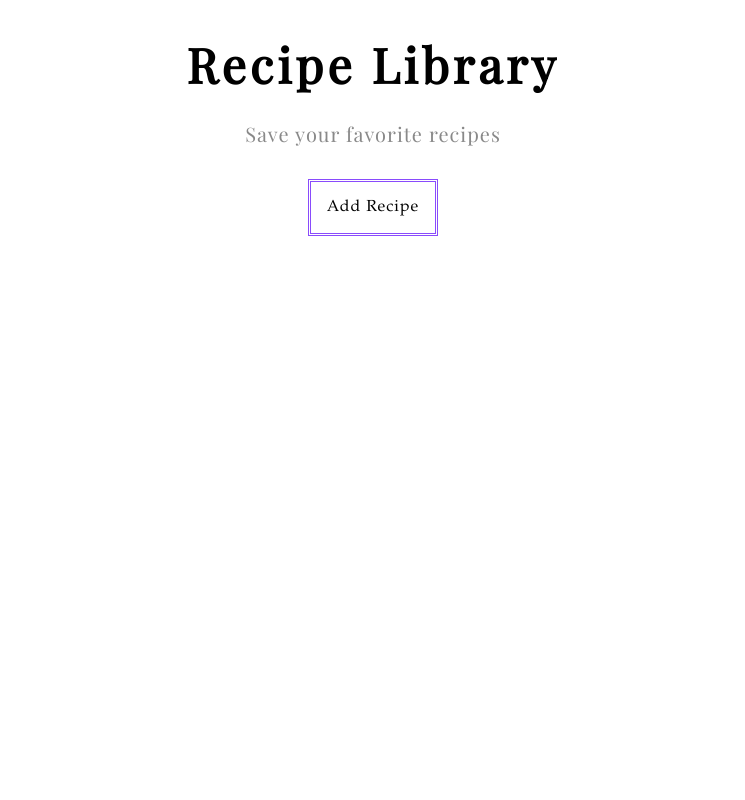
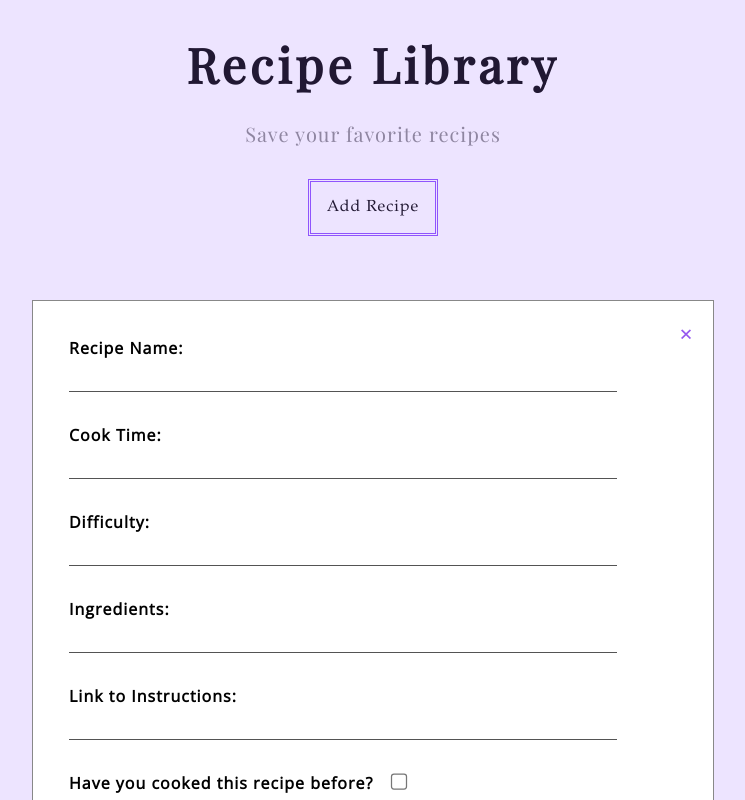
Before and after one commit to DevKarenC/library, a plain HTML site: page index.html in a window 1280 px wide. Both pictures are taken after a click on the button "Add Recipe". Shown: the whole page, without its empty margins (267-1012 px from the left). Drawn offline with nearby package versions, Linux system fonts and the light colour scheme; a web font is replaced by a local one.

Commit message:
Display modal with inputs to add new recipes (#2)

```diff
--- a/index.css
+++ b/index.css
@@ -36,3 +36,99 @@ nav {
   color: white;
   transition: all 0.5s ease-in-out;
 }
+
+.save-recipe-button {
+  border: 3px white double;
+  background-color: #1fa521;
+  color: white;
+  padding: 1rem;
+  cursor: pointer;
+  display: block;
+  margin: 0 auto 1rem;
+  font-size: 1rem;
+  font-family: Palatino;
+  letter-spacing: 1px;
+  transition: all 0.3s ease-in-out;
+}
+
+.save-recipe-button:hover {
+  border: 3px white double;
+  background-color: #08593a;
+  color: white;
+  transition: all 0.3s ease-in-out;
+}
+
+/* The Modal (background) */
+#myModal {
+  display: none; /* Hidden by default */
+  position: fixed; /* Stay in place */
+  z-index: 1; /* Sit on top */
+  left: 0;
+  top: 0;
+  width: 100%; /* Full width */
+  height: 100%; /* Full height */
+  overflow: auto; /* Enable scroll if needed */
+  background-color: rgb(0, 0, 0); /* Fallback color */
+  background-color: rgba(167, 119, 255, 0.2);
+}
+
+/* Modal Content/Box */
+.modal-content {
+  background-color: #ffffff;
+  margin: 300px auto;
+  padding: 20px;
+  border: 1px solid #888;
+  width: 50%;
+}
+
+.modal,
+.input-label {
+  font-family: "Open Sans", sans-serif;
+  font-size: 1rem;
+  letter-spacing: 1px;
+  margin-left: 1rem;
+}
+
+.input-label {
+  display: block;
+  font-weight: bold;
+  margin-bottom: 0.5rem;
+}
+
+.name {
+  margin-top: 1rem;
+}
+
+.inputbox {
+  border-width: 0 0 1px;
+  border-color: black;
+  width: 85%;
+  margin-bottom: 2rem;
+}
+
+.recipe-haveCooked-label {
+  display: flex;
+}
+
+.recipe-haveCooked {
+  -ms-transform: scale(1.25);
+  -moz-transform: scale(1.25);
+  -webkit-transform: scale(1.25);
+  -o-transform: scale(1.25);
+  width: 20px;
+}
+
+/* The Close Button */
+.close {
+  color: #9557ee;
+  float: right;
+  font-size: 24px;
+  font-weight: bold;
+}
+
+.close:hover,
+.close:focus {
+  color: #6c1be5;
+  text-decoration: none;
+  cursor: pointer;
+}
--- a/index.html
+++ b/index.html
@@ -11,6 +11,10 @@
       href="https://fonts.googleapis.com/css2?family=Playfair+Display:ital,wght@0,400;1,600&display=swap"
       rel="stylesheet"
     />
+    <link
+      href="https://fonts.googleapis.com/css2?family=Open+Sans&display=swap"
+      rel="stylesheet"
+    />
     <link rel="stylesheet" href="index.css" />
   </head>
   <body>
@@ -21,6 +25,54 @@
         <div class="description">Save your favorite recipes</div>
       </nav>
       <button class="add-recipe-button">Add Recipe</button>
+      <div id="myModal">
+        <div class="modal-content">
+          <span class="close">&times;</span>
+          <label for="name" class="input-label name">Recipe Name: </label>
+          <input
+            type="text"
+            class="modal recipe-name inputbox"
+            name="recipe-name"
+          /><br />
+          <label for="time" class="input-label time">Cook Time: </label>
+          <input
+            type="text"
+            class="modal recipe-time inputbox"
+            name="recipe-time"
+          /><br />
+          <label for="difficulty" class="input-label difficulty"
+            >Difficulty:
+          </label>
+          <input
+            type="text"
+            class="modal recipe-difficulty inputbox"
+            name="recipe-difficulty"
+          /><br />
+          <label for="ingredients" class="input-label ingredients"
+            >Ingredients:
+          </label>
+          <input
+            type="text"
+            class="modal recipe-ingredients inputbox"
+            name="recipe-ingredients"
+          /><br />
+          <label for="instructionsLink" class="input-label instructionsLink"
+            >Link to Instructions:
+          </label>
+          <input
+            type="text"
+            class="modal recipe-instructionsLink inputbox"
+            name="recipe-instructionsLink"
+          /><br />
+          <label for="haveCooked" class="input-label recipe-haveCooked-label"
+            >Have you cooked this recipe before?<input
+              type="checkbox"
+              class="modal recipe-haveCooked inputbox"
+              name="recipe-haveCooked"
+          /></label>
+          <button class="save-recipe-button">Save Recipe</button>
+        </div>
+      </div>
     </div>
   </body>
 </html>
--- a/index.js
+++ b/index.js
@@ -0,0 +1,70 @@
+const myRecipes = [
+  {
+    name: "Tomato Soup",
+    time: "20 minutes",
+    difficulty: "Easy",
+    ingredients:
+      "Butter, Onion, Garlic, Flour, Tomato, Tomato Sauce, Chicken Stock, Sugar, Salt, Pepper",
+    instructionsLink: "https://www.simplyrecipes.com/recipes/tomato_soup/",
+    haveCooked: false,
+  },
+];
+
+function Recipe(
+  name,
+  time,
+  difficulty,
+  ingredients,
+  instructionsLink,
+  haveCooked
+) {
+  this.name = name;
+  this.time = time;
+  this.difficulty = difficulty;
+  this.ingredients = ingredients;
+  this.instructionsLink = instructionsLink;
+  this.haveCooked = false;
+}
+
+function openModal() {
+  const modal = document.getElementById("myModal");
+  const span = document.getElementsByClassName("close")[0];
+  modal.style.display = "block";
+  span.onclick = function () {
+    modal.style.display = "none";
+  };
+  window.onclick = function (event) {
+    if (event.target == modal) {
+      modal.style.display = "none";
+    }
+  };
+}
+
+function saveRecipe() {
+  const name = document.querySelector(".recipe-name").value;
+  const time = document.querySelector(".recipe-time").value;
+  const difficulty = document.querySelector(".recipe-difficulty").value;
+  const ingredients = document.querySelector(".recipe-ingredients").value;
+  const instructionsLink = document.querySelector(".recipe-instructionsLink")
+    .value;
+  const haveCooked = document.querySelector(".recipe-haveCooked").value;
+  const newRecipe = new Recipe(
+    name,
+    time,
+    difficulty,
+    ingredients,
+    instructionsLink,
+    haveCooked
+  );
+  myRecipes.push(newRecipe);
+  console.log(myRecipes);
+}
+
+function addRecipes() {
+  const addRecipeButton = document.querySelector(".add-recipe-button");
+  addRecipeButton.addEventListener("click", openModal);
+  const saveRecipeButton = document.querySelector(".save-recipe-button");
+  saveRecipeButton.addEventListener("click", saveRecipe);
+}
+
+addRecipes();
```
